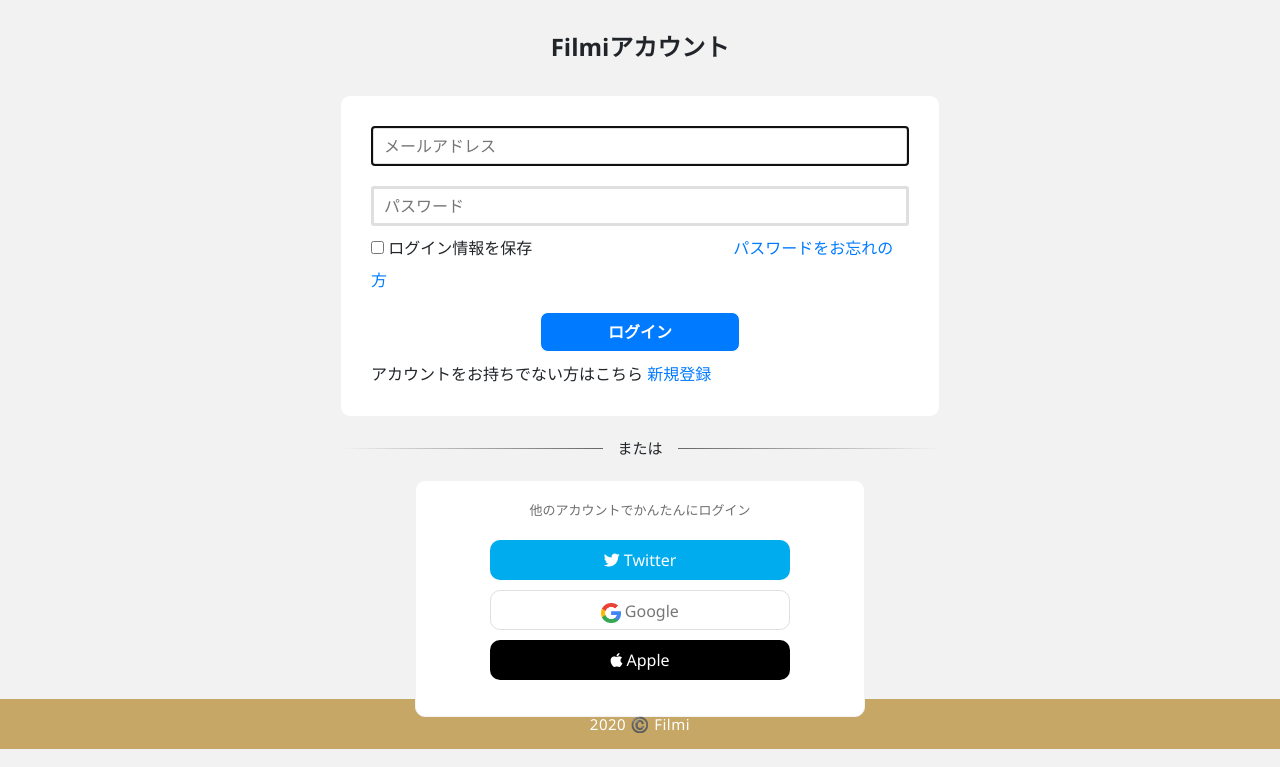
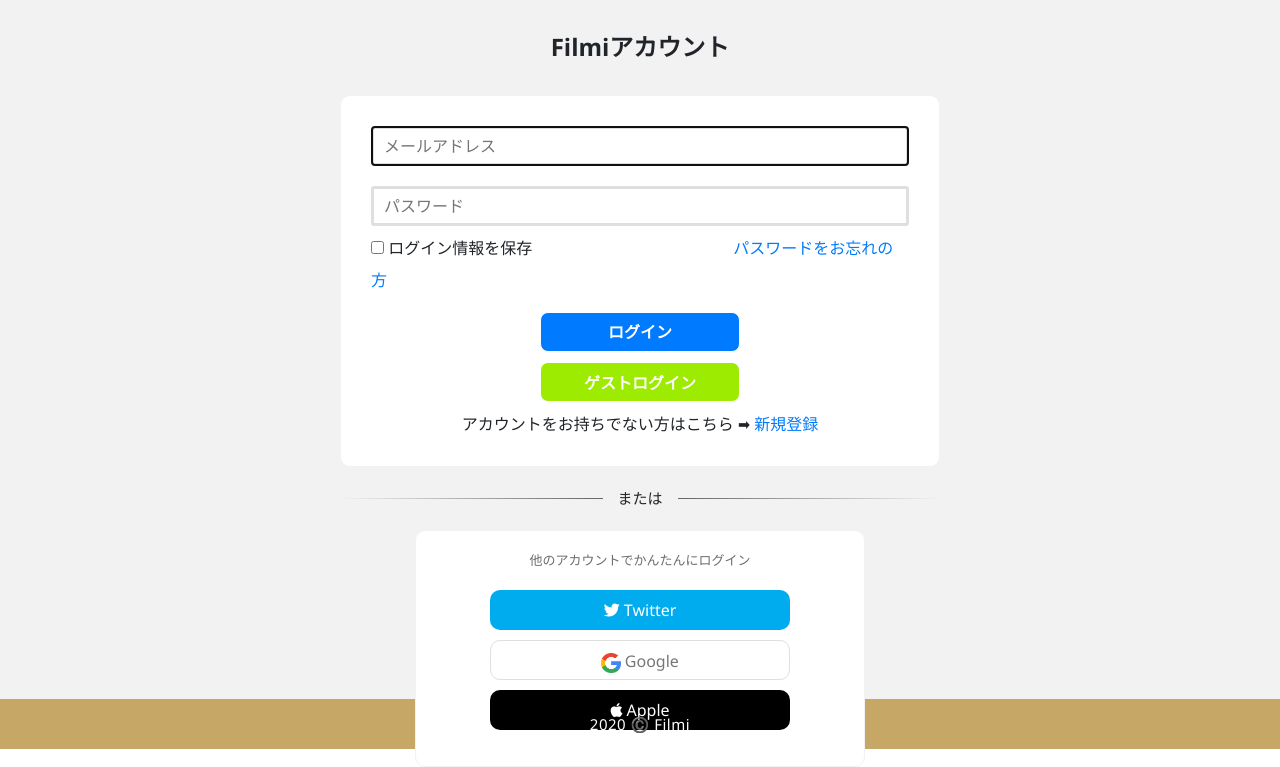
Before and after one commit to Taka0119/filmi, a Rails app: page /users/sign_in in a window 1280 px wide. Shown: the part 51-818 px from the top of the page. Run offline with Rails 7, Linux system fonts and the light colour scheme; style sheets or scripts are compiled from the project's sources; some libraries are stand-ins or nearby versions.

Commit message:
ゲストログイン機能実装

```diff
--- a/app/assets/stylesheets/modules/_shared_login.scss
+++ b/app/assets/stylesheets/modules/_shared_login.scss
@@ -56,8 +56,32 @@
         &--submit:hover {
           background-color: #007bffc7;
         }
+        // ゲストログイン用
+        // -------------------------------------------
+        &--guest_submit {
+          background-color: rgb(156, 235, 0);
+          border: 1px solid #ffffff;
+          border-radius: 8px;
+          color: #ffffff;
+          font-weight: bold;
+          height: 40px;
+          width: 200px;
+          display: block;
+          margin: 10px auto 0;
+          line-height: 40px;
+          text-align: center;
+        }
+        &--guest_submit:hover {
+          background-color: rgba(156, 235, 0, 0.8);
+          text-decoration: none;
+          color: #ffffff;
+        }
+        // -------------------------------------------
         &__under_nav {
           margin-top: 10px;
+          &--sign_up {
+            text-align: center;
+          }
         }
       }
       &--text {
--- a/app/assets/stylesheets/modules/_shared_sign_up.scss
+++ b/app/assets/stylesheets/modules/_shared_sign_up.scss
@@ -60,6 +60,28 @@
         &--submit:hover {
           background-color: #007bffc7;
         }
+        // ゲストログイン用
+        // -------------------------------------
+        &--guest_submit {
+          background-color: rgb(156, 235, 0);
+          border: 1px solid #ffffff;
+          border-radius: 8px;
+          color: #ffffff;
+          font-weight: bold;
+          height: 40px;
+          width: 200px;
+          display: block;
+          margin: 0 auto;
+          margin-top: 20px;
+          line-height: 40px;
+          text-align: center;
+        }
+        &--guest_submit:hover {
+          background-color: rgba(156, 235, 0, 0.8);
+          text-decoration: none;
+          color: #ffffff;
+        }
+        // -------------------------------------
         &__under_nav {
           margin-top: 10px;
           &--login {
--- a/app/models/user.rb
+++ b/app/models/user.rb
@@ -9,4 +9,10 @@
                                                                        # case_sensitiveオプションは、trueだと大文字小文字を区別する。しかし、DB側のcollationに変更がなければ、問題がある。
                                                                        # falseだと大文字小文字を区別しなくなる。しかし、大文字小文字は同じに扱われるため問題がある。
   validates :password, null: false
+
+  def self.guest
+    find_or_create_by!(email: 'guest@exapmle.com') do |user|
+      user.password = SecureRandom.urlsafe_base64
+    end
+  end
 end
--- a/app/views/users/shared/_login.html.haml
+++ b/app/views/users/shared/_login.html.haml
@@ -13,10 +13,13 @@
               = f.label :ログイン情報を保存
           = link_to "パスワードをお忘れの方", new_password_path(resource_name), class: 'shared_login__box__inner__form__field__forget_password'
         = f.submit "ログイン", class: 'shared_login__box__inner__form--submit'
+        -# ゲストログイン用
+        = link_to users_guest_sign_in_path, method: :post, class: 'shared_login__box__inner__form--guest_submit' do
+          ゲストログイン
 
         .shared_login__box__inner__form__under_nav
           .shared_login__box__inner__form__under_nav--sign_up
-            アカウントをお持ちでない方はこちら
+            アカウントをお持ちでない方はこちら ➡︎
             = link_to "新規登録", new_registration_path(resource_name)
 
       = render 'users/shared/sns_login'
--- a/app/views/users/shared/_sign_up.html.haml
+++ b/app/views/users/shared/_sign_up.html.haml
@@ -21,6 +21,9 @@
           = f.password_field :password_confirmation, autocomplete: "new-password", class: 'shared_sign_up__box__inner__form__field__new_password'
         %hr.sign_up_line
         = f.submit '新規登録', class: 'shared_sign_up__box__inner__form--submit'
+        -# ゲストログイン用
+        = link_to users_guest_sign_in_path, method: :post, class: 'shared_sign_up__box__inner__form--guest_submit' do
+          ゲストログイン
         .shared_sign_up__box__inner__form__under_nav
           = link_to user_session_path, class: 'shared_sign_up__box__inner__form__under_nav--login' do
             アカウントをお持ちの方
--- a/config/routes.rb
+++ b/config/routes.rb
@@ -1,8 +1,11 @@
 Rails.application.routes.draw do
-  devise_for :users
+  devise_for :users, controllers: {
+    registrations: 'users/registrations'
+  }
 
   devise_scope :user do
-    get '/users/sign_out' => 'devise/sessions#destroy'
+    post 'users/guest_sign_in', to: 'users/sessions#new_guest'
+    get '/users/sign_out', to: 'devise/sessions#destroy'
   end
 
   root to: 'home#index'
```
Also changed, not shown: app/controllers/users/registrations_controller.rb (+7 -0 lines), app/controllers/users/sessions_controller.rb (+5 -3 lines).
